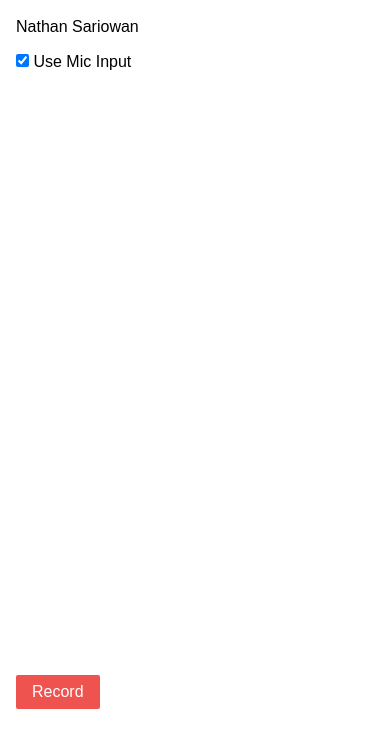
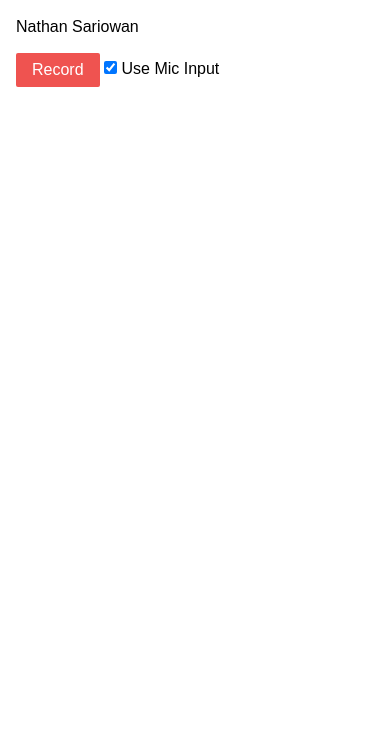
Before and after one commit to ncsariowan/220a, a website with bundled scripts: page f/index.html in a window 390 px wide. Shown: the part 151-887 px from the top of the page. Built offline with nearby package versions, Linux system fonts and the light colour scheme; no server answers; files whose address does not match are found by name.

Commit message:
Tweaks to final project

```diff
--- a/f/index.html
+++ b/f/index.html
@@ -19,23 +19,24 @@
     <div class="pure-u-3-4" id="audio-download-link">
     </div>
   </div>
-
-  <input type="checkbox" id="micInput" name="micInput" value="true" checked>
-  <label for="micInput">Use Mic Input</label><br>
-  <canvas id="canvas" width="600" height="600"></canvas>
-  <button class="pure-button btn-record" id="btn-toggle-record">
-    Record
-  </button>
+  <div>
+    <button class="pure-button btn-record" id="btn-toggle-record">
+      Record
+    </button>
+    <input type="checkbox" id="micInput" name="micInput" value="true" checked>
+    <label for="micInput">Use Mic Input</label><br>
+  </div>
 
   <div>
 
+    <canvas id="canvas" width="600" height="600"></canvas>
+
+    <div id="view" ></div>
     <div class="meter-container">
       <div class="meter" id="meter1"></div>
     </div>
     <div class="level">
     </div>
-
-    <!-- <div id="view"></div> -->
     <script src="./scripts/volume-meter.js"></script>
     <script src="./main.js" type="module"></script>
 </body>
--- a/f/main.js
+++ b/f/main.js
@@ -145,18 +145,10 @@ const trumpet = async (stream) => {
     amp.gain.setTargetAtTime(volumeLevel, now, timeConstant);
 
     document.getElementById("meter1").style.height = level.map(meter.volume) + "px";
-    // viewDiv.textContent = `
-    //   ${volume.map(meter.volume)}
-    //   ${angle.toFixed(0)}
-    //   ${length}
-    //   X1: ${axes[0].toFixed(4)}
-    //   Y1: ${axes[1].toFixed(4)}
-    //   X2: ${axes[2].toFixed(4)}
-    //   1: ${pad.buttons[0].pressed}
-    //   2: ${pad.buttons[1].pressed}
-    //   3: ${pad.buttons[2].pressed}
-    //   4: ${pad.buttons[3].pressed}
-    // `;
+    viewDiv.textContent = `
+      Overtone: ${overtone}
+      Fundamental frequency: ${(fundamental * overtone).toFixed(1)} hz
+    `;
 
     window.requestAnimationFrame(draw);
   });
--- a/f/styles/styles.css
+++ b/f/styles/styles.css
@@ -17,7 +17,7 @@ body {
 #view {
   font-family: monospace;
   padding: 1em;
-  background-color: #eceff1;
+  /* background-color: #eceff1; */
 }
 
 
@@ -57,3 +57,7 @@ body {
   height: 150px;
   background: white;
 }
+
+#view {
+  max-width: 500px;
+}
```
